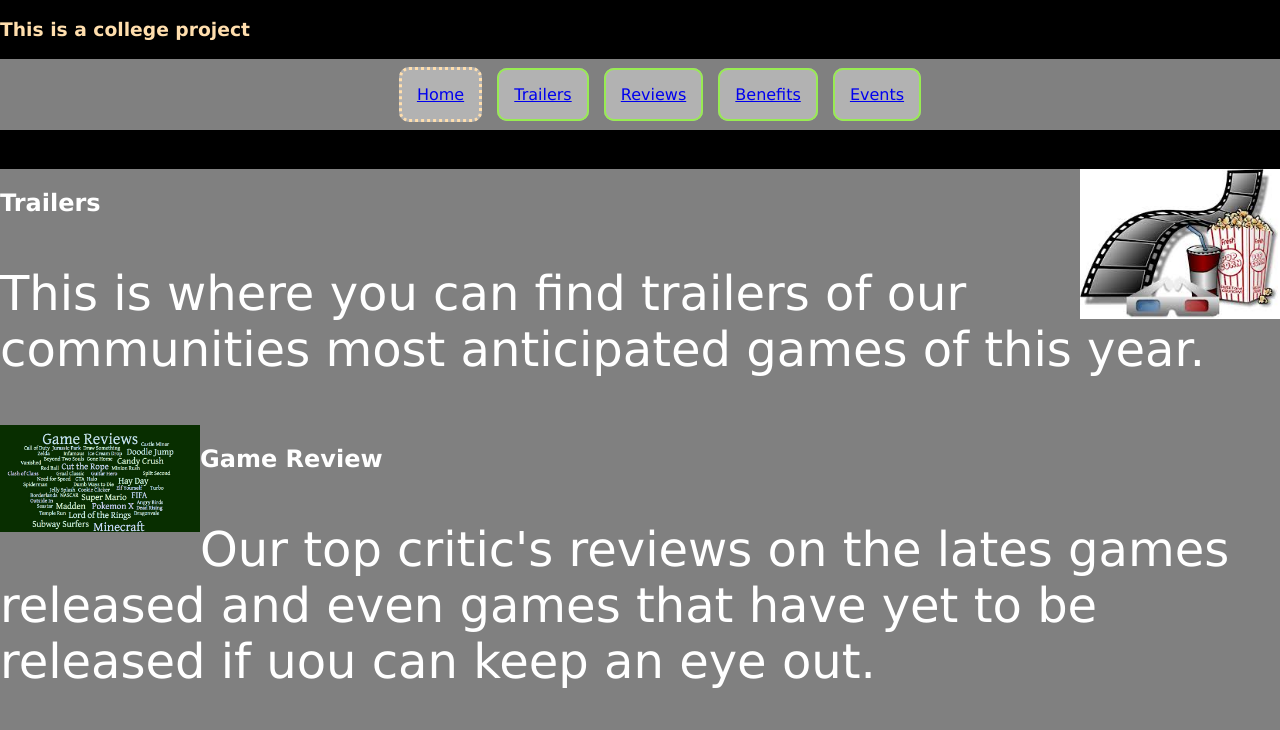
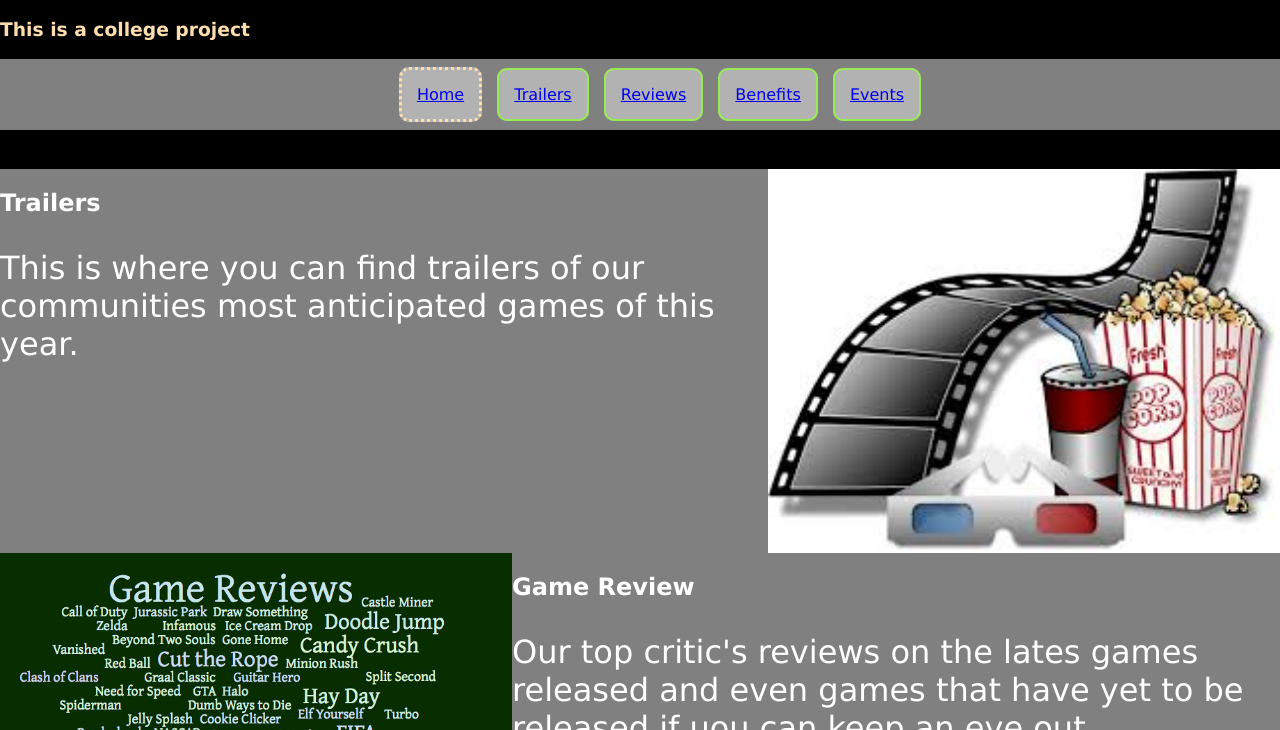
Before and after one commit to Kaelumbs25/WebProject, a plain HTML site: page index.html in a window 1280 px wide. Shown: the part 70-800 px from the top of the page. Drawn offline with Linux system fonts and the light colour scheme.

Commit message:
Update styles.css

```diff
--- a/styles/styles.css
+++ b/styles/styles.css
@@ -45,7 +45,7 @@ main
 main p
 {
     color:#ffff;
-    font-size: 3em;
+    font-size: 2em;
 }
 body
 {
@@ -85,14 +85,14 @@ section
 {
     float: left;
     width: 40%;
-    max-width: 200px;
+    max-width: 800px;
     height: 100%;
 }
 .right
 {
     float: right;
     width: 40%;
-    max-width: 200px;
+    max-width: 800px;
     height: 100%;
 }
 .colDetail
```
